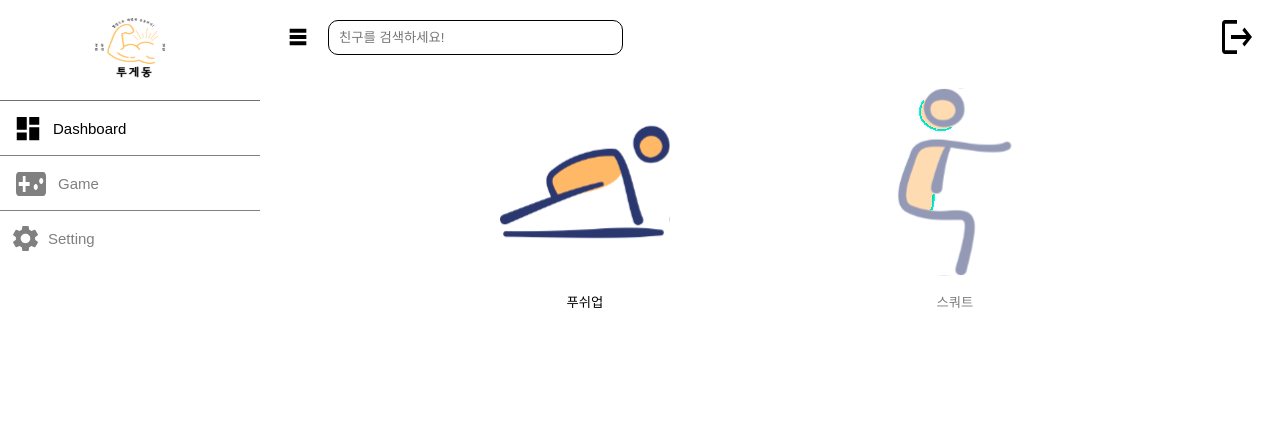
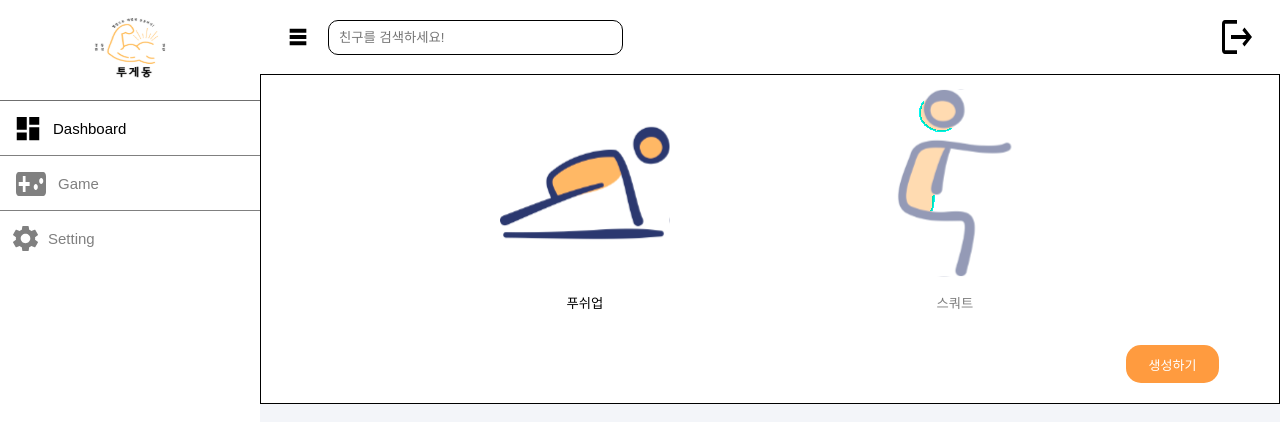
Before and after one commit to mju-KyungDongWonJeong/Togedong-front-end, a React (Create React App) app: page /gamelist in a window 1280 px wide. Shown: the top 422 px of the page. Built offline with nearby package versions, Linux system fonts and the light colour scheme; a web font is replaced by a local one.

Commit message:
feat: create-room-modal 연결

```diff
--- a/src/assets/modal/CreateRoom.tsx
+++ b/src/assets/modal/CreateRoom.tsx
@@ -1,7 +1,7 @@
 import styled from 'styled-components';
 import { ReactComponent as PushUp } from '../images/push-up.svg';
 import { ReactComponent as Squat } from '../images/squat.svg';
-import { ReactComponent as Cancle } from '../images/cancle.svg';
+import { ReactComponent as Cancle } from '../images/cancel.svg';
 import ExerciseImg from '../component/ExerciseImg';
 import SmallButton from '../component/SmallButton';
 import { useState } from 'react';
@@ -15,7 +15,11 @@ interface CreateRoom {
   onClick(): void;
 }
 
-const CreateRoom = () => {
+interface CreateRoomProps {
+  setIsOpen: React.Dispatch<React.SetStateAction<boolean>>;
+}
+
+const CreateRoom = ({ setIsOpen }: CreateRoomProps) => {
   const [selectExercise, setSelectExercise] = useState<ExerciseState>({
     PUSHUP: true,
     SQUAT: false,
@@ -25,7 +29,9 @@ const CreateRoom = () => {
   const [password, setPassword] = useState<string>();
   const [countPerson, setCountPerson] = useState<string>('1');
   const handleCreate = () => {};
-  //   const handleCancle = () => onClick();
+  const handleCancle = () => {
+    setIsOpen(false);
+  };
   const handleTitle = (e: React.ChangeEvent<HTMLInputElement>) => {
     setTitle(e.target.value);
   };
@@ -43,6 +49,8 @@ const CreateRoom = () => {
   };
 
   return (
+    <>
+      <BackGround></BackGround>
       <CreateRoomContainer>
         <CreateRoomHeader>
           <button
@@ -104,21 +112,37 @@ const CreateRoom = () => {
             </button>
           </ButtonContainer>
         </ContentContainer>
-      <CancleButton>
+        <CancleButton onClick={handleCancle}>
           <Cancle />
         </CancleButton>
       </CreateRoomContainer>
+    </>
   );
 };
 
 export default CreateRoom;
 
+const BackGround = styled.div`
+  background-color: rgba(0, 0, 0, 0.4);
+  width: 100%;
+  height: 100vh;
+  z-index: 2;
+  position: fixed;
+  top: 0;
+  left: 0;
+`;
+
 const CreateRoomContainer = styled.div`
   width: 600px;
   height: 500px;
   padding: 20px 100px;
-  position: relative;
+  position: absolute;
+  top: 50%;
+  left: 50%;
+  transform: translate(-50%, -50%);
   border: 1px solid ${({ theme }) => theme.colors.BLACK};
+  z-index: 2;
+  background-color: ${({ theme }) => theme.colors.WHITE};
 `;
 
 const CreateRoomHeader = styled.div`
--- a/src/assets/pages/GameList.tsx
+++ b/src/assets/pages/GameList.tsx
@@ -3,6 +3,8 @@ import ExerciseImg from '../component/ExerciseImg';
 import { ReactComponent as PushUp } from '../images/push-up.svg';
 import { ReactComponent as Squat } from '../images/squat.svg';
 import { useState } from 'react';
+import SmallButton from '../component/SmallButton';
+import CreateRoom from '../modal/CreateRoom';
 
 type ExerciseState = {
   PUSHUP: boolean;
@@ -14,8 +16,17 @@ const GameList = () => {
     PUSHUP: true,
     SQUAT: false,
   });
+  const [isOpen, setIsOpen] = useState(false);
+
+  const handleCreateRoom = () => {
+    setIsOpen(true);
+  };
+
   return (
+    <>
+      {isOpen && <CreateRoom setIsOpen={setIsOpen} />}
       <GameListContainer>
+        <GameListHeader>
           <GameSelectContainer>
             <button
               onClick={() => setSelectExercise({ PUSHUP: true, SQUAT: false })}
@@ -38,7 +49,13 @@ const GameList = () => {
               />
             </button>
           </GameSelectContainer>
+          <CreateRoomContainer>
+            <SmallButton text="생성하기" onClick={handleCreateRoom} />
+          </CreateRoomContainer>
+        </GameListHeader>
+        <GameListBackground></GameListBackground>
       </GameListContainer>
+    </>
   );
 };
 
@@ -48,6 +65,13 @@ const GameListContainer = styled.div`
   display: flex;
   flex-direction: column;
 `;
+
+const GameListHeader = styled.div`
+  display: flex;
+  flex-direction: column;
+  border: 1px solid ${({ theme }) => theme.colors.BLACK};
+`;
+
 const GameSelectContainer = styled.div`
   display: flex;
   justify-content: center;
@@ -55,3 +79,16 @@ const GameSelectContainer = styled.div`
   height: 250px;
   gap: 200px;
 `;
+
+const CreateRoomContainer = styled.div`
+  width: 100%;
+  display: flex;
+  justify-content: end;
+  padding: 20px 60px;
+`;
+
+const GameListBackground = styled.div`
+  width: 100%;
+  background-color: #f3f5f9;
+  min-height: 500px;
+`;
```
Lines whose indentation alone changed are shown as unchanged.
